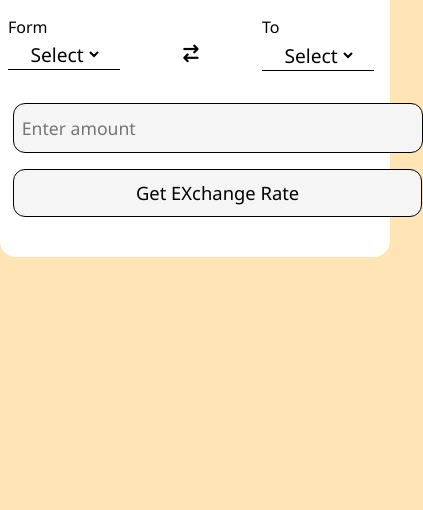
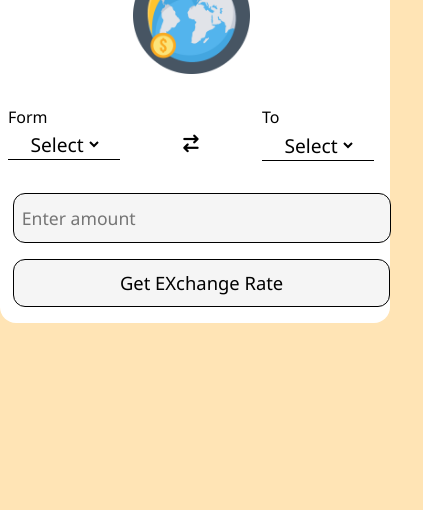
Before and after one commit to AnupD143/Currency-Converter, a plain HTML site: page index.html in a window 390 px wide. Shown: the part 334-844 px from the top of the page, 423 px wide, since content can reach past the window. Drawn offline with Linux system fonts and the light colour scheme.

Commit message:
Update style.css

```diff
--- a/style.css
+++ b/style.css
@@ -27,6 +27,12 @@ body{
     text-align: center;
     font-size: 1.9rem;
     font-weight: 700;
+}
+
+.container img{
+    width: 30%;
+    display: block;
+    margin: 10% 0 0 34%;
 }
 
 form{
@@ -66,17 +72,12 @@ input:hover{
 }
 .from-select-container img{
     max-width: 2.5rem;
-    /* display: none; */
+    display: none;
 }
 .to-select-container img{
     max-width: 2.5rem;
-    /* display: none; */
-}
-img{
-    /* max-width: 2rem; */
     display: none;
 }
-
 
 .from-select-container, .to-select-container{
     display: flex;
@@ -144,7 +145,7 @@ form button{
     }
     form input{
         margin-left: 0.8rem;
-        width: 25rem;
+        width: 23rem;
     }
     .to-select-container{
         width: 7rem;
@@ -172,7 +173,7 @@ form button{
     form button{
         margin-top: 1rem;
         margin-left: 0.8rem;
-        width: 25.6rem;
+        width: 23.6rem;
     }
     .amount p{
         margin-left: 0.8rem;
```
